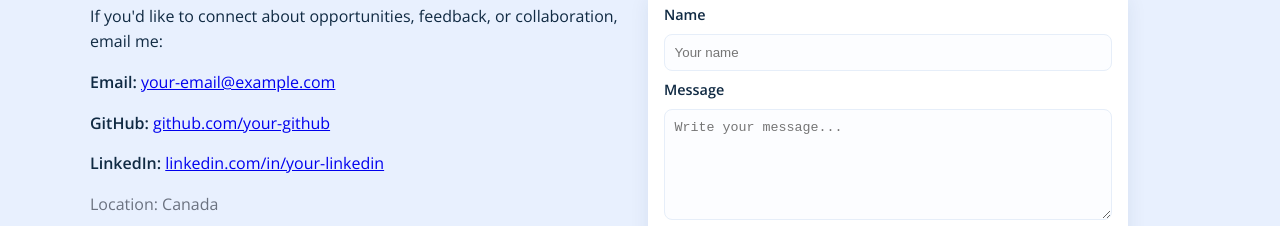
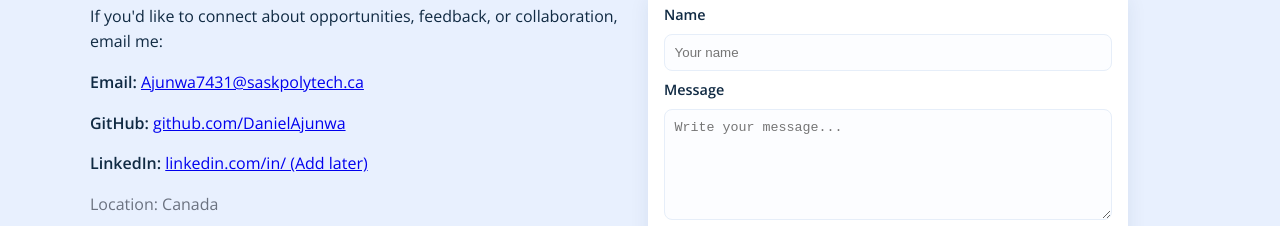
Before and after one commit to DanielAjunwa/Danny, a plain HTML site: page index.html in a window 1280 px wide. Shown: the part 2257-2483 px from the top of the page. Drawn offline with nearby package versions, Linux system fonts and the light colour scheme.

Commit message:
Revise contact details and links in index.html
Updated contact information and links in the footer.

```diff
--- a/index.html
+++ b/index.html
@@ -29,7 +29,7 @@
   </header>
 
   <main>
-    <!-- HERO / HOME -->
+    <!-- HERO -->
     <section id="home" class="hero">
       <div class="container hero-grid">
         <div class="hero-content">
@@ -42,7 +42,6 @@
           <p class="meta">Last updated: <time datetime="2025-11">November 2025</time></p>
         </div>
         <div class="hero-visual" aria-hidden="true">
-          <!-- Placeholder phone / graphic; replace with screenshot -->
           <div class="card phone-mock">
             <div class="phone-screen">
               <div class="phone-header"></div>
@@ -111,7 +110,6 @@
       <h2>Projects</h2>
 
       <div class="project-grid">
-        <!-- Project Item -->
         <article class="project">
           <img src="assets/noise-app.png" alt="Noise Exposure Tracker screenshot" class="project-thumb" onerror="this.style.opacity=.25">
           <div class="project-body">
@@ -162,16 +160,30 @@
       <div class="split">
         <div>
           <p>If you'd like to connect about opportunities, feedback, or collaboration, email me:</p>
-          <p><strong>Email:</strong> <a href="mailto:your-email@example.com">your-email@example.com</a></p>
-          <p><strong>GitHub:</strong> <a href="https://github.com/your-github" target="_blank" rel="noopener">github.com/your-github</a></p>
-          <p><strong>LinkedIn:</strong> <a href="https://www.linkedin.com/in/your-linkedin" target="_blank" rel="noopener">linkedin.com/in/your-linkedin</a></p>
+
+          <p><strong>Email:</strong>
+            <a href="mailto:Ajunwa7431@saskpolytech.ca">Ajunwa7431@saskpolytech.ca</a></p>
+
+          <p><strong>GitHub:</strong>
+            <a href="https://github.com/DanielAjunwa" target="_blank" rel="noopener">
+              github.com/DanielAjunwa
+            </a></p>
+
+          <p><strong>LinkedIn:</strong>
+            <a href="https://www.linkedin.com/in/" target="_blank" rel="noopener">
+              linkedin.com/in/ (Add later)
+            </a></p>
+
           <p class="muted">Location: Canada</p>
         </div>
-        <form class="contact-form" action="mailto:your-email@example.com" method="get" enctype="text/plain">
+
+        <form class="contact-form" action="mailto:Ajunwa7431@saskpolytech.ca" method="get" enctype="text/plain">
           <label for="name">Name</label>
           <input id="name" name="name" type="text" placeholder="Your name" required>
+
           <label for="message">Message</label>
           <textarea id="message" name="message" rows="6" placeholder="Write your message..." required></textarea>
+
           <button class="btn" type="submit">Send Email</button>
         </form>
       </div>
```
